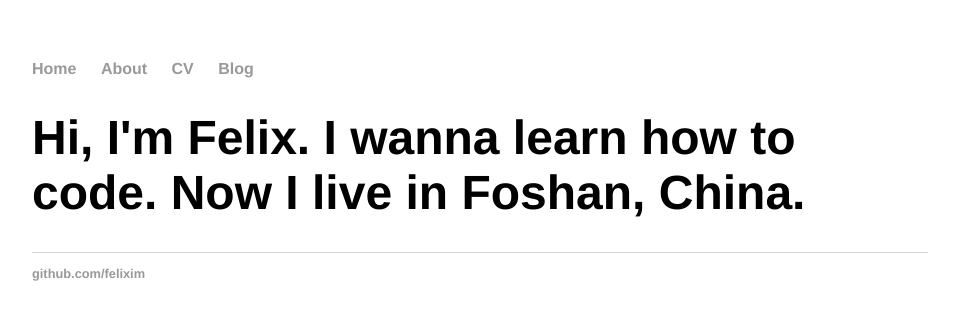
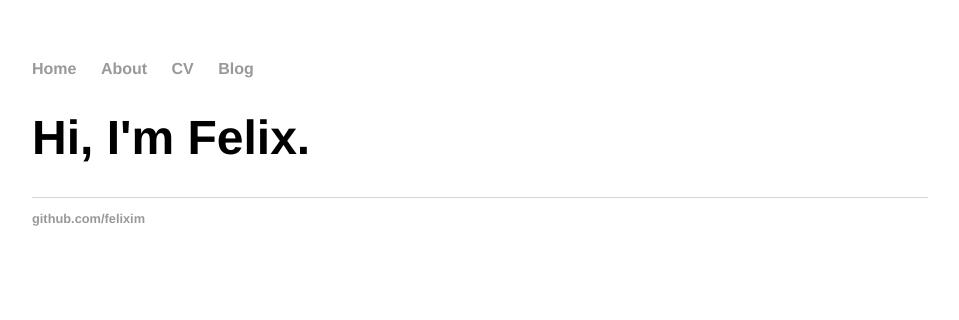
Before and after one commit to felixim/felixim.github.io, a Jekyll site: the page built from about.html, in a window 1280 px wide. Shown: the top 320 px of the page, without its empty margins (160-1119 px from the left). Built offline with Jekyll 4.4.1, drawn with Linux system fonts in a browser that asks for light colours.

Commit message:
Update about.html

```diff
--- a/about.html
+++ b/about.html
@@ -3,5 +3,5 @@ layout: default
 title: Hello World!
 ---
 <div class="blurb">
-	<h1>Hi, I'm Felix. I wanna learn how to code. Now I live in Foshan, China. </h1>
+	<h1>Hi, I'm Felix.</h1>
 </div><!-- /.blurb -->
```
